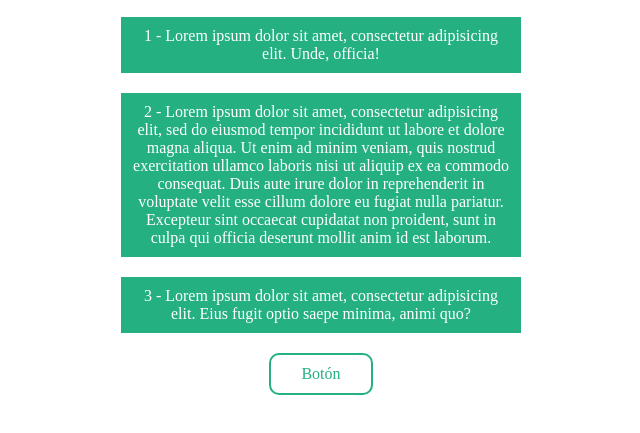
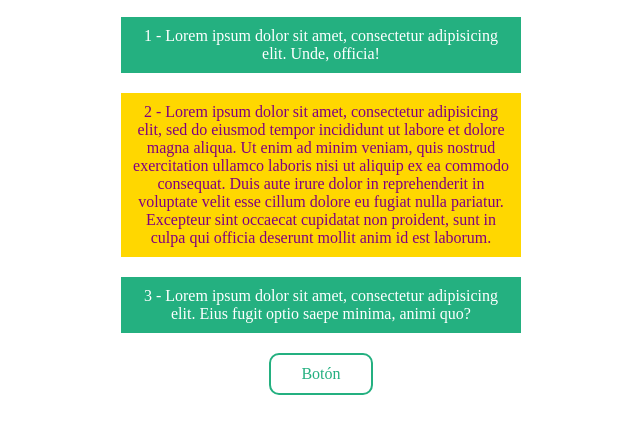
Before and after one commit to javierbull/cursoJsJqCrehana, a plain HTML site: page jquery.html in a window 1280 px wide. Shown: the part 77-510 px from the top of the page, without its empty margins (319-959 px from the left). Drawn offline with Linux system fonts and the light colour scheme.

Commit message:
css con Jquery

```diff
--- a/jquery.html
+++ b/jquery.html
@@ -23,6 +23,7 @@
     <!-- <script src="jquery/filtrarElementosJquery.js"></script> -->
     <!-- <script src="jquery/manipulandoDOMJquery.js"></script> -->
     <!-- <script src="jquery/agregarElementosJquery.js"></script> -->
-    <script src="jquery/eliminarElementosJquery.js"></script>
+    <!-- <script src="jquery/eliminarElementosJquery.js"></script> -->
+    <script src="jquery/cssjquery.js"></script>
   </body>
 </html>
--- /dev/null
+++ b/jquery/cssjquery.js
@@ -0,0 +1,31 @@
+$(document).ready(function(){
+  // alert('Hola');
+
+  // AÑADIR CLASE A UN ELEMENTO
+  // $('#segundo').addClass('fondo-rojo');
+
+  // ELIMINAR UNA CLASE A UN ELEMENTO
+  // $('#segundo').removeClass('texto');
+
+  // ALTERNAR ENTRE ELIMINAR O AGREGAR UNA CLASE
+  // function cambiarFondo(){
+  //   $('#segundo').toggleClass('fondo-rojo');
+  // }
+  //
+  // var btn = $('#boton');
+  //
+  // btn.click(cambiarFondo);
+
+  // ====================================
+
+  // CAMBIANDO UNA SOLA PROPIEDAD
+  // $('#segundo').css('background', 'blue');
+
+  // CAMBIANDO VARIAS PROPIEDADES
+  $('#segundo').css({
+    background: 'gold',
+    color: 'purple'
+  })
+
+
+});
```
